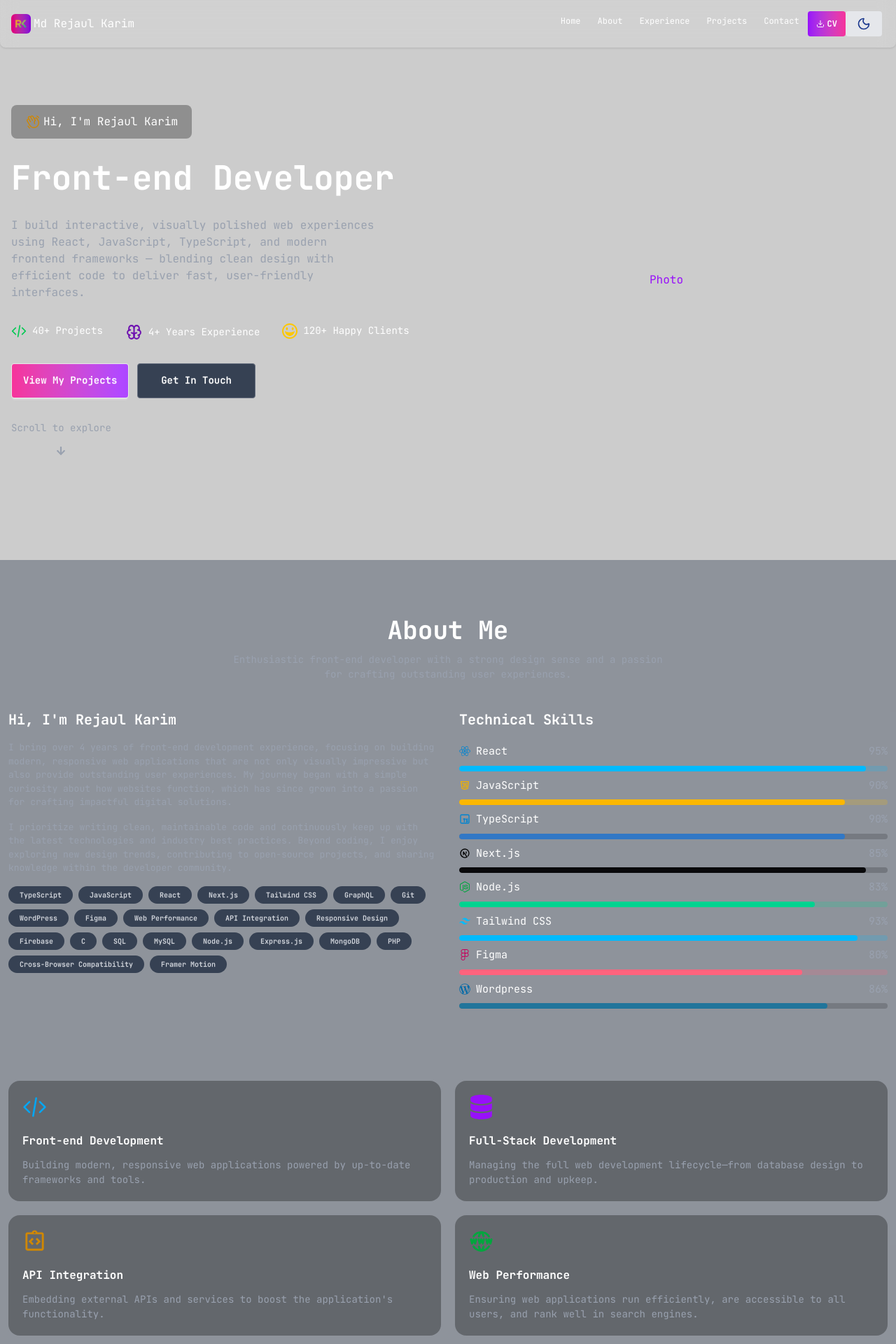
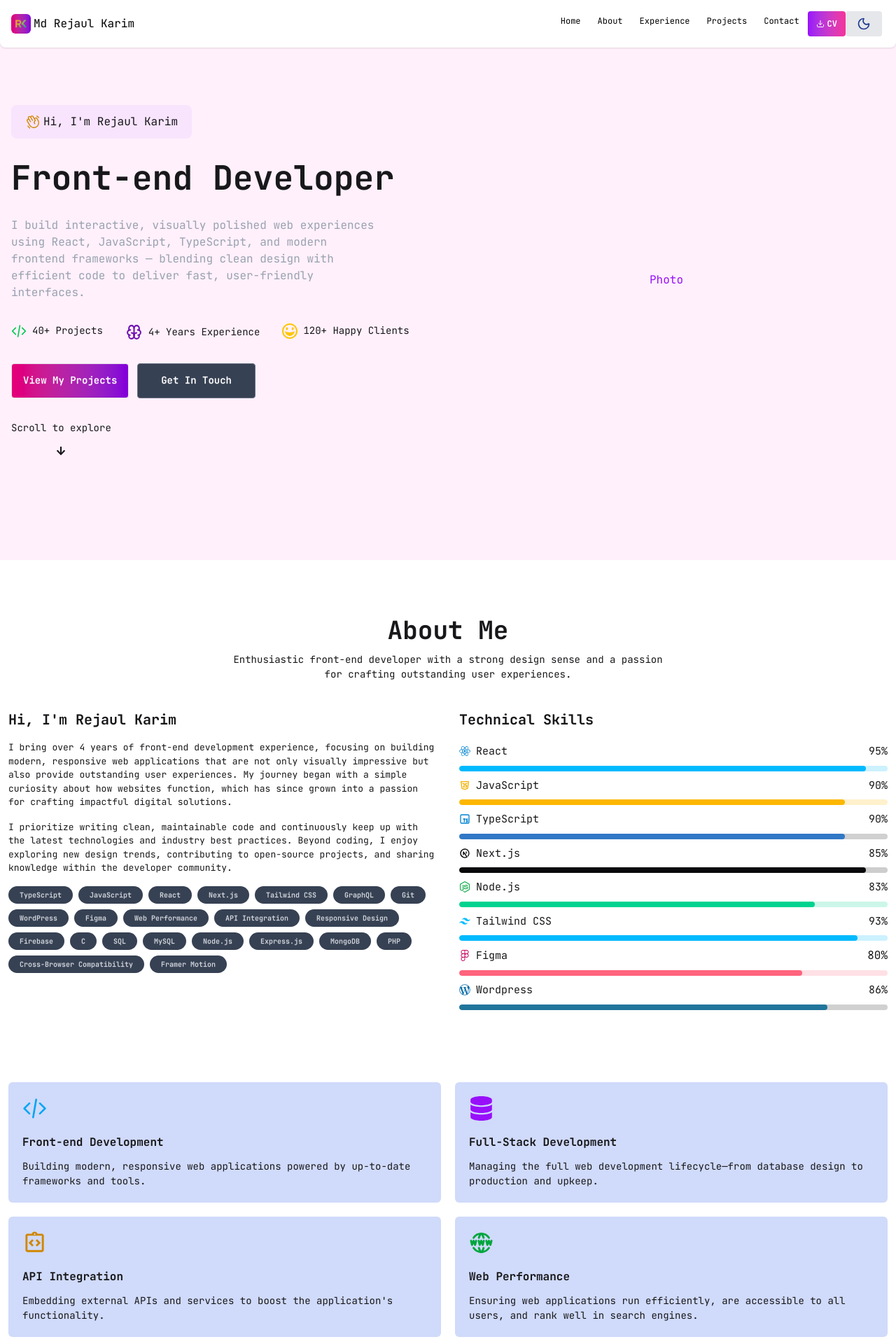
Before and after one commit to rejaulvoice18/rejaul-karim-portfolio, a React (Vite) app: page / in a window 1280 px wide. Shown: the top 1920 px of the page at 70% size. Built offline with nearby package versions, Linux system fonts and the light colour scheme.

Commit message:
Manually adjusting  the dark mode and light

```diff
--- a/src/components/NavBar.jsx
+++ b/src/components/NavBar.jsx
@@ -50,11 +50,11 @@ const NavBar = () => {
         <>
             {/* Main Navbar */}
             <div className="fixed top-0 left-0 w-full z-50">
-                <div className="navbar max-w-screen-xl mx-auto w-full px-4 bg-white/10 dark:bg-gray-900 backdrop-blur-md text-white shadow-sm rounded-b-lg">
+                <div className="navbar max-w-screen-xl mx-auto w-full px-4 bg-white dark:bg-white/10  backdrop-blur-md text-black dark:text-white shadow-sm rounded-b-lg">
                     <div className="navbar-start">
                         <div className='flex items-center gap-1'>
                             <img className='w-7 bg-gradient-to-r from-pink-600 to-purple-700 rounded-md' src={logo} alt="logo" />
-                            <h3 className='text-white'>Md Rejaul Karim</h3>
+                            <h3 className='text-black dark:text-white'>Md Rejaul Karim</h3>
                         </div>
                     </div>
 
@@ -96,13 +96,13 @@ const NavBar = () => {
             {/* Mobile Sidebar */}
             <div
                 ref={mobileNavRef}
-                className={`fixed top-0 right-0 w-1/2 h-full bg-[#0f0f0f] text-white z-50 transition-transform duration-300 ease-in-out ${isOpen ? 'translate-x-0' : 'translate-x-full'}`}>
+                className={`fixed top-0 right-0 w-1/2 h-full text-black bg-gray-300 dark:bg-[#0f0f0f] dark:text-white z-50 transition-transform duration-300 ease-in-out ${isOpen ? 'translate-x-0' : 'translate-x-full'}`}>
                 <div className="p-6 flex flex-col h-full justify-between">
                     {/* Header */}
                     <div className="flex justify-between items-center">
                         <div className='flex items-center gap-1'>
                             <img className='w-7 bg-gradient-to-r from-pink-600 to-purple-700 rounded-md' src={logo} alt="logo" />
-                            <h3 className='text-white'>Md Rejaul Karim</h3>
+                            <h3 className='text-black dark:text-white'>Md Rejaul Karim</h3>
                         </div>
                         <button onClick={() => setIsOpen(false)}>
                             <FaTimes className="text-2xl text-red-400 cursor-pointer" />
--- a/src/components/SectionTitle.jsx
+++ b/src/components/SectionTitle.jsx
@@ -3,8 +3,8 @@ import React from 'react';
 const SectionTitle = ({heading, body}) => {
     return (
         <div className='flex-col justify-center text-center w-3/6 mx-auto space-y-3'>
-            <h2 className='text-white text-2xl md:text-4xl font-bold'>{heading}</h2>
-            <p className='text-gray-400 text-[14px]'>{body}</p>
+            <h2 className='dark:text-white text-2xl md:text-4xl font-bold'>{heading}</h2>
+            <p className='dark:text-gray-400 text-[14px]'>{body}</p>
         </div>
     );
 };
--- a/src/pages/Home/AboutMe/AboutMe.jsx
+++ b/src/pages/Home/AboutMe/AboutMe.jsx
@@ -9,7 +9,7 @@ import SectionTitle from '../../../components/SectionTitle';
 
 const AboutMe = () => {
     return (
-        <section className='pt-20 bg-gray-800/50 dark:bg-black'>
+        <section className='pt-20 bg-white dark:bg-black'>
             <div className='max-w-screen-xl mx-auto space-y-10 px-3'>
                <SectionTitle
                     heading={"About Me"}
@@ -17,14 +17,14 @@ const AboutMe = () => {
                />
                 <div className='grid grid-cols-1 md:grid-cols-2 gap-8'>
                     <div className='space-y-4'>
-                        <h2 className='text-xl font-bold text-white'>Hi, I'm Rejaul Karim</h2>
-                        <p className='text-gray-400 text-[13px]'>I bring over 4 years of front-end development experience,
+                        <h2 className='text-xl font-bold dark:text-white'>Hi, I'm Rejaul Karim</h2>
+                        <p className='dark:text-gray-400 text-[13px]'>I bring over 4 years of front-end development experience,
                             focusing on building modern, responsive web applications
                             that are not only visually impressive but also provide outstanding
                             user experiences. My journey began with a simple curiosity about
                             how websites function, which has since grown into a passion for
                             crafting impactful digital solutions.</p>
-                        <p className='text-gray-400 text-[13px]'>
+                        <p className='dark:text-gray-400 text-[13px]'>
                             I prioritize writing clean, maintainable code and continuously
                             keep up with the latest technologies and industry best practices.
                             Beyond coding, I enjoy exploring new design trends, contributing
@@ -58,14 +58,14 @@ const AboutMe = () => {
                     </div>
                     {/* Technical Skills */}
                     <div className='space-y-0.5'>
-                        <h2 className='text-xl font-bold text-white mb-5'>Technical Skills</h2>
+                        <h2 className='text-xl font-bold dark:text-white mb-5'>Technical Skills</h2>
                         <div>
                             <div className='flex justify-between w-full'>
                                 <div className='flex items-center gap-2'>
                                     <span className='text-sky-600'><FaReact /></span>
-                                    <p className='text-[15px] text-white'>React</p>
+                                    <p className='text-[15px] dark:text-white'>React</p>
                                 </div>
-                                <p className='text-gray-400 text-[15px]'>95%</p>
+                                <p className='dark:text-gray-400 text-[15px]'>95%</p>
                             </div>
                             <progress className="progress progress-info w-full" value="95" max="100"></progress>
                         </div>
@@ -73,9 +73,9 @@ const AboutMe = () => {
                             <div className='flex justify-between w-full'>
                                 <div className='flex items-center gap-2'>
                                     <span className='text-yellow-500'><TbBrandJavascript /></span>
-                                    <p className='text-[15px] text-white'>JavaScript</p>
+                                    <p className='text-[15px] dark:text-white'>JavaScript</p>
                                 </div>
-                                <p className='text-gray-400 text-[15px]'>90%</p>
+                                <p className='dark:text-gray-400 text-[15px]'>90%</p>
                             </div>
                             <progress className="progress progress-warning w-full" value="90" max="100"></progress>
                         </div>
@@ -83,9 +83,9 @@ const AboutMe = () => {
                             <div className='flex justify-between w-full'>
                                 <div className='flex items-center gap-2'>
                                     <span className='text-sky-600'><TbBrandTypescript /></span>
-                                    <p className='text-[15px] text-white'>TypeScript</p>
+                                    <p className='text-[15px] dark:text-white'>TypeScript</p>
                                 </div>
-                                <p className='text-gray-400 text-[15px]'>90%</p>
+                                <p className='dark:text-gray-400 text-[15px]'>90%</p>
                             </div>
                             <progress className="progress my-progress w-full" value="90" max="100"></progress>
                         </div>
@@ -93,9 +93,9 @@ const AboutMe = () => {
                             <div className='flex justify-between w-full'>
                                 <div className='flex items-center gap-2'>
                                     <span className='text-black'><TbBrandNextjs /></span>
-                                    <p className='text-[15px] text-white'>Next.js</p>
+                                    <p className='text-[15px] dark:text-white'>Next.js</p>
                                 </div>
-                                <p className='text-gray-400 text-[15px]'>85%</p>
+                                <p className='dark:text-gray-400 text-[15px]'>85%</p>
                             </div>
                             <progress className="progress progress-neutral w-full" value="95" max="100"></progress>
                         </div>
@@ -103,9 +103,9 @@ const AboutMe = () => {
                             <div className='flex justify-between w-full'>
                                 <div className='flex items-center gap-2'>
                                     <span className='text-green-600'><FaNodeJs /></span>
-                                    <p className='text-[15px] text-white'>Node.js</p>
+                                    <p className='text-[15px] dark:text-white'>Node.js</p>
                                 </div>
-                                <p className='text-gray-400 text-[15px]'>83%</p>
+                                <p className='dark:text-gray-400 text-[15px]'>83%</p>
                             </div>
                             <progress className="progress progress-success w-full" value="83" max="100"></progress>
                         </div>
@@ -113,9 +113,9 @@ const AboutMe = () => {
                             <div className='flex justify-between w-full'>
                                 <div className='flex items-center gap-2'>
                                     <span className='text-sky-400'><RiTailwindCssFill /></span>
-                                    <p className='text-[15px] text-white'>Tailwind CSS</p>
+                                    <p className='text-[15px] dark:text-white'>Tailwind CSS</p>
                                 </div>
-                                <p className='text-gray-400 text-[15px]'>93%</p>
+                                <p className='dark:text-gray-400 text-[15px]'>93%</p>
                             </div>
                             <progress className="progress progress-info w-full" value="93" max="100"></progress>
                         </div>
@@ -123,9 +123,9 @@ const AboutMe = () => {
                             <div className='flex justify-between w-full'>
                                 <div className='flex items-center gap-2'>
                                     <span className='text-pink-700'><FaFigma /></span>
-                                    <p className='text-[15px] text-white'>Figma</p>
+                                    <p className='text-[15px] dark:text-white'>Figma</p>
                                 </div>
-                                <p className='text-gray-400 text-[15px]'>80%</p>
+                                <p className='dark:text-gray-400 dark:text-[15px]'>80%</p>
                             </div>
                             <progress className="progress progress-error w-full" value="80" max="100"></progress>
                         </div>
@@ -133,9 +133,9 @@ const AboutMe = () => {
                             <div className='flex justify-between w-full'>
                                 <div className='flex items-center gap-2'>
                                     <span className='text-sky-700'><FaWordpressSimple /></span>
-                                    <p className='text-[15px] text-white'>Wordpress</p>
+                                    <p className='text-[15px] dark:text-white'>Wordpress</p>
                                 </div>
-                                <p className='text-gray-400 text-[15px]'>86%</p>
+                                <p className='dark:text-gray-400 text-[15px]'>86%</p>
                             </div>
                             <progress className="progress my-progress-w w-full" value="86" max="100"></progress>
                         </div>
@@ -143,25 +143,25 @@ const AboutMe = () => {
                 </div>
                 {/* Task I can performe */}
                 <div className='grid grid-cols-1 md:grid-cols-2 gap-5 py-14'>
-                    <div className='space-y-3 p-5 bg-black/30 rounded-2xl'>
+                    <div className='space-y-3 p-5 bg-blue-700/20 dark:bg-white/5 backdrop-blur-md rounded-md'>
                         <span className='inline-block text-sky-500'><HiMiniCodeBracket size={35} /></span>
-                        <h3 className='text-white font-bold'>Front-end Development</h3>
-                        <p className='text-gray-400 text-[14px]'>Building modern, responsive web applications powered by up-to-date frameworks and tools.</p>
+                        <h3 className='dark:text-white font-bold'>Front-end Development</h3>
+                        <p className='dark:text-gray-400 text-[14px]'>Building modern, responsive web applications powered by up-to-date frameworks and tools.</p>
                     </div>
-                    <div className='space-y-3 p-5 bg-black/30 rounded-2xl'>
+                    <div className='space-y-3 p-5 bg-blue-700/20 dark:bg-white/5 backdrop-blur-md rounded-md'>
                         <span className='inline-block text-purple-600'><FaDatabase size={35} /></span>
-                        <h3 className='text-white font-bold'>Full-Stack Development</h3>
-                        <p className='text-gray-400 text-[14px]'>Managing the full web development lifecycle—from database design to production and upkeep.</p>
+                        <h3 className='dark:text-white font-bold'>Full-Stack Development</h3>
+                        <p className='dark:text-gray-400 text-[14px]'>Managing the full web development lifecycle—from database design to production and upkeep.</p>
                     </div>
-                    <div className='space-y-3 p-5 bg-black/30 rounded-2xl'>
+                    <div className='space-y-3 p-5 bg-blue-700/20 dark:bg-white/5 backdrop-blur-md rounded-md'>
                         <span className='inline-block text-yellow-600'><MdOutlineIntegrationInstructions size={35} /></span>
-                        <h3 className='text-white font-bold'>API Integration</h3>
-                        <p className='text-gray-400 text-[14px]'>Embedding external APIs and services to boost the application's functionality.</p>
+                        <h3 className='dark:text-white font-bold'>API Integration</h3>
+                        <p className='dark:text-gray-400 text-[14px]'>Embedding external APIs and services to boost the application's functionality.</p>
                     </div>
-                    <div className='space-y-3 p-5 bg-black/30 rounded-2xl'>
+                    <div className='space-y-3 p-5 bg-blue-700/20 dark:bg-white/5 backdrop-blur-md rounded-md'>
                         <span className='inline-block text-green-600'><TbWorldWww size={35} /></span>
-                        <h3 className='text-white font-bold'>Web Performance</h3>
-                        <p className='text-gray-400 text-[14px]'>Ensuring web applications run efficiently, are accessible to all users, and rank well in search engines.</p>
+                        <h3 className='dark:text-white font-bold'>Web Performance</h3>
+                        <p className='dark:text-gray-400 text-[14px]'>Ensuring web applications run efficiently, are accessible to all users, and rank well in search engines.</p>
                     </div>
                 </div>
             </div>
--- a/src/pages/Home/Hero/Hero.jsx
+++ b/src/pages/Home/Hero/Hero.jsx
@@ -8,39 +8,39 @@ import Photo from '../../../components/Photo';
 
 const Hero = () => {
     return (
-        <div className='bg-black/20 min-h-screen'>
+        <div className='dark:bg-black/90 bg-[#fff0fb] min-h-screen'>
             <section className='max-w-screen-xl mx-auto px-4'>
                 <div className='min-h-screen grid grid-cols-1 md:grid-cols-2 items-center'>
                     <div className='flex flex-col justify-items-center items-center md:items-start mx-auto text-center md:text-start space-y-4 md:space-y-8'>
-                        <div className='flex items-center gap-1 py-3 px-5 bg-black/30 rounded-lg'>
+                        <div className='flex items-center gap-1 py-3 px-5 bg-purple-300/20 dark:bg-black/30 rounded-lg'>
                             <span className='text-yellow-600'><PiHandWaving size={22}></PiHandWaving></span>
-                            <h6 className=' text-white '>
+                            <h6 className='dark:text-white '>
                                 Hi, I'm Rejaul Karim
                             </h6>
                         </div>
-                        <h1 className='text-2xl md:text-3xl lg:text-5xl text-white font-bold'>Front-end Developer</h1>
+                        <h1 className='text-2xl md:text-3xl lg:text-5xl dark:text-white font-bold'>Front-end Developer</h1>
                         <p className='text-gray-400 w-5/6 md:w-5/6'>I build interactive, visually polished web experiences using React, JavaScript,
                             TypeScript, and modern frontend frameworks — blending clean design with efficient
                             code to deliver fast, user-friendly interfaces.</p>
                         <div className='flex flex-wrap justify-center md:justify-start md:items-start items-center gap-3 md:gap-8 px-2 md:px-0'>
                             <div className='flex gap-2 items-center'>
                                 <span className='text-green-500'><HiMiniCodeBracket size={22} /></span>
-                                <p className='text-white text-[14px]'>40+ Projects</p>
+                                <p className='dark:text-white text-[14px]'>40+ Projects</p>
                             </div>
                             <div className='flex items-center gap-2'>
                                 <span className='text-purple-800'><TbBrain size={25} /></span>
-                                <p className='text-white text-[14px]'>4+ Years Experience</p>
+                                <p className='dark:text-white text-[14px]'>4+ Years Experience</p>
                             </div>
                             <div className='flex items-center gap-2'>
                                 <span className='text-yellow-400'><ImHappy size={22} /></span>
-                                <p className='text-white text-[14px]'>120+ Happy Clients</p>
+                                <p className='dark:text-white text-[14px]'>120+ Happy Clients</p>
                             </div>
                         </div>
                         <div className='grid grid-cols-1 md:grid-cols-2 gap-3'>
-                            <button className='btn bg-gradient-to-r from-pink-500 to-purple-500 text-white w-full sm:w-auto py-6'>View My Projects</button>
+                            <button className='btn bg-gradient-to-r from-pink-600 to-purple-700 text-white w-full sm:w-auto py-6'>View My Projects</button>
                             <button className='btn btn-outline text-white bg-gray-700 border-gray-500 w-full sm:w-auto py-6'>Get In Touch</button>
                         </div>
-                        <div className='text-sm space-y-4 text-gray-400 flex-col justify-items-center'>
+                        <div className='text-sm space-y-4 dark:text-gray-400 flex-col justify-items-center'>
                             <p>Scroll to explore</p>
                             <FaArrowDown />
                         </div>
```
